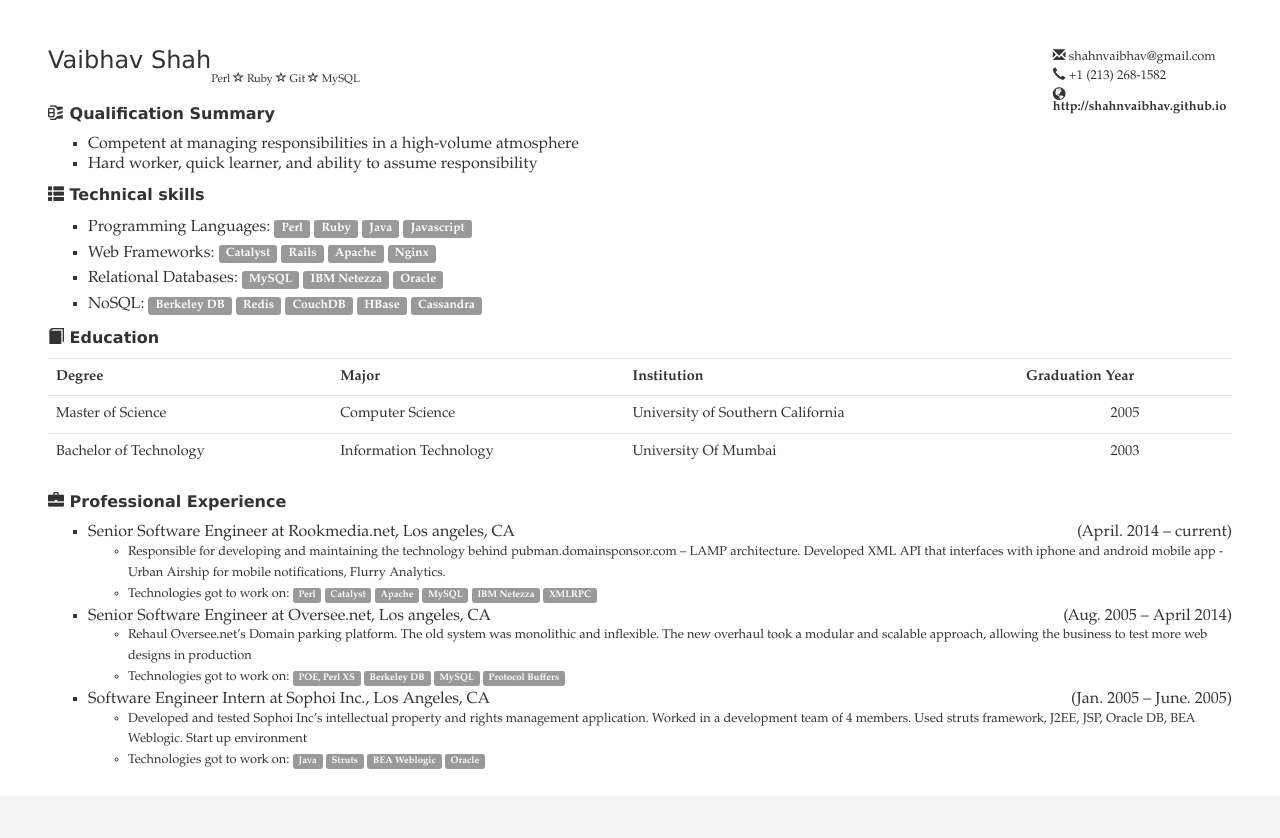
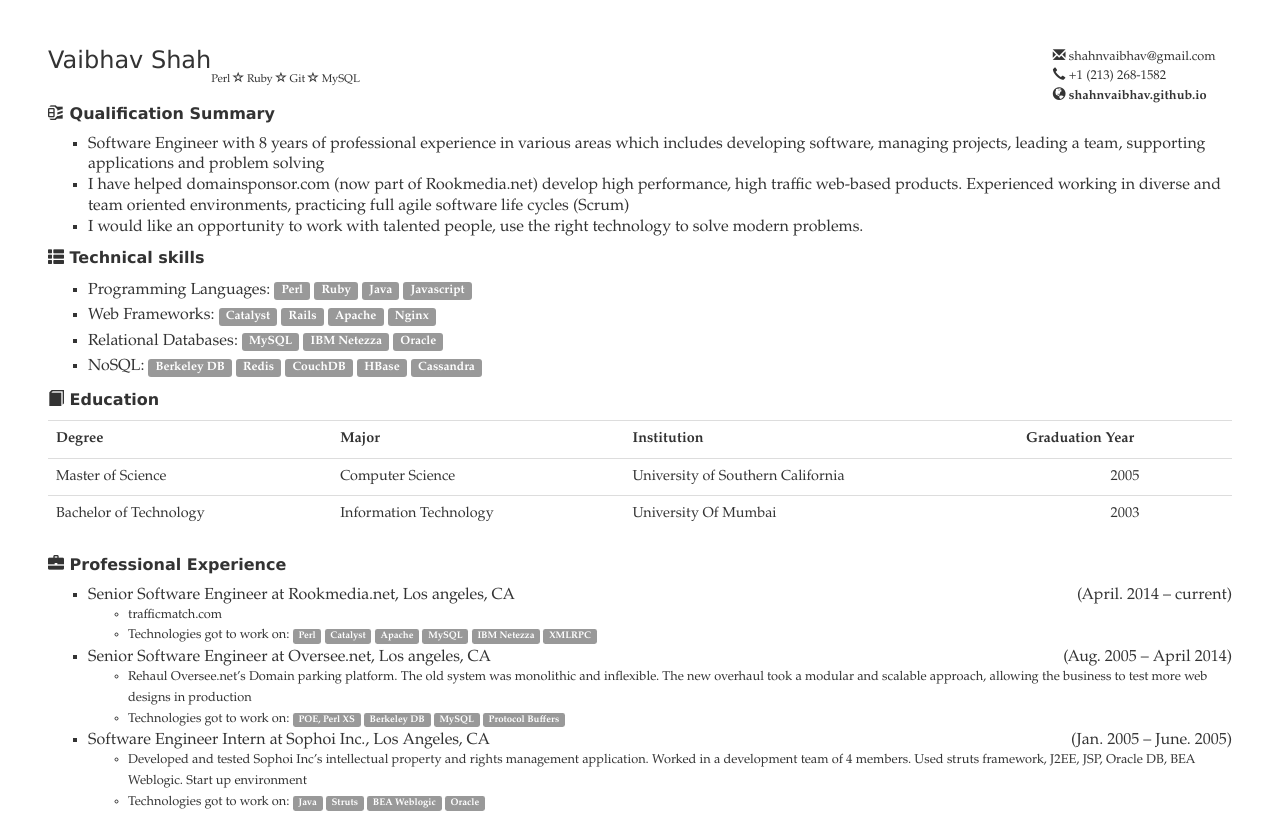
Before and after one commit to shahnvaibhav/shahnvaibhav.github.io, a plain HTML site: page page.html in a window 1280 px wide. Before the commit the page ends 800 px from the top, so only its background shows below. Drawn offline with Linux system fonts and the light colour scheme.

Commit message:
fixing summary

```diff
--- a/page.html
+++ b/page.html
@@ -7,7 +7,7 @@
 		<span class="glyphicon glyphicon-envelope"></span> shahnvaibhav@gmail.com<br/>
 		<span class="glyphicon glyphicon-earphone"></span> +1 (213) 268-1582<br/>
 		<span class="glyphicon glyphicon-globe"></span>
-		<a href="http://shahnvaibhav.github.io"> http://shahnvaibhav.github.io</a>
+		<a href="shahnvaibhav.github.io"> shahnvaibhav.github.io</a>
 	</div>
 
 	<h1 class="emphnext">Vaibhav Shah</h1><br/>
@@ -21,8 +21,9 @@
 
 	<h2><span class="glyphicon glyphicon-compressed"></span> Qualification Summary</h2>
 	<ul>
-		<li>Competent at managing responsibilities in a high-volume atmosphere</li>
-		<li>Hard worker, quick learner, and ability to assume responsibility</li>
+		<li>Software Engineer with 8 years of professional experience in various areas which includes developing software, managing projects, leading a team, supporting applications and problem solving</li>
+		<li>I have helped domainsponsor.com (now part of Rookmedia.net) develop high performance, high traffic web-based products. Experienced working in diverse and team oriented environments, practicing full agile software life cycles (Scrum)</li>
+		<li>I would like an opportunity to work with talented people, use the right technology to solve modern problems.</li>
 	</ul>
 
 
@@ -73,7 +74,7 @@
 		<li>Senior Software Engineer at Rookmedia.net, Los angeles, CA
 			<span class="right">(April. 2014 – current)</span>
 			<ul>
-				<li>Responsible for developing and maintaining the technology behind pubman.domainsponsor.com – LAMP architecture. Developed XML API that interfaces with iphone and android mobile app - Urban Airship for mobile notifications, Flurry Analytics.</li>
+				<li>trafficmatch.com</li>
 				<li>Technologies got to work on:
 					<span class="label label-default">Perl</span>
 					<span class="label label-default">Catalyst</span>
```
